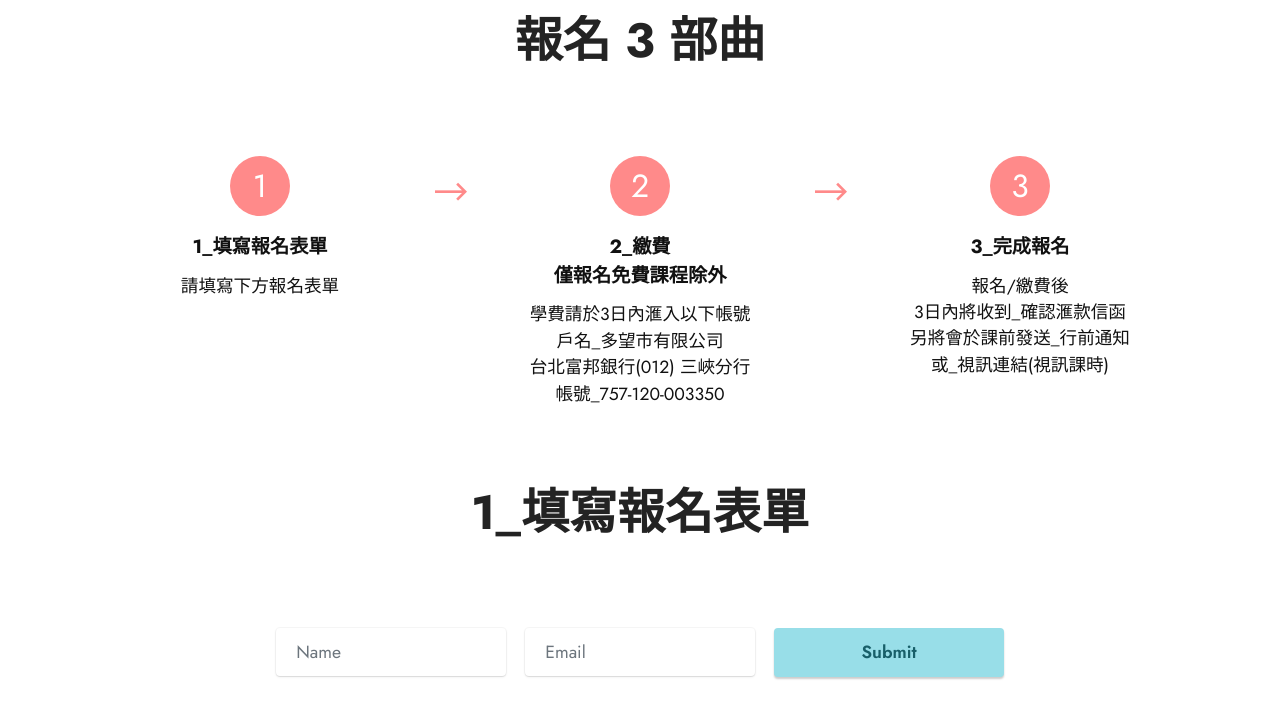
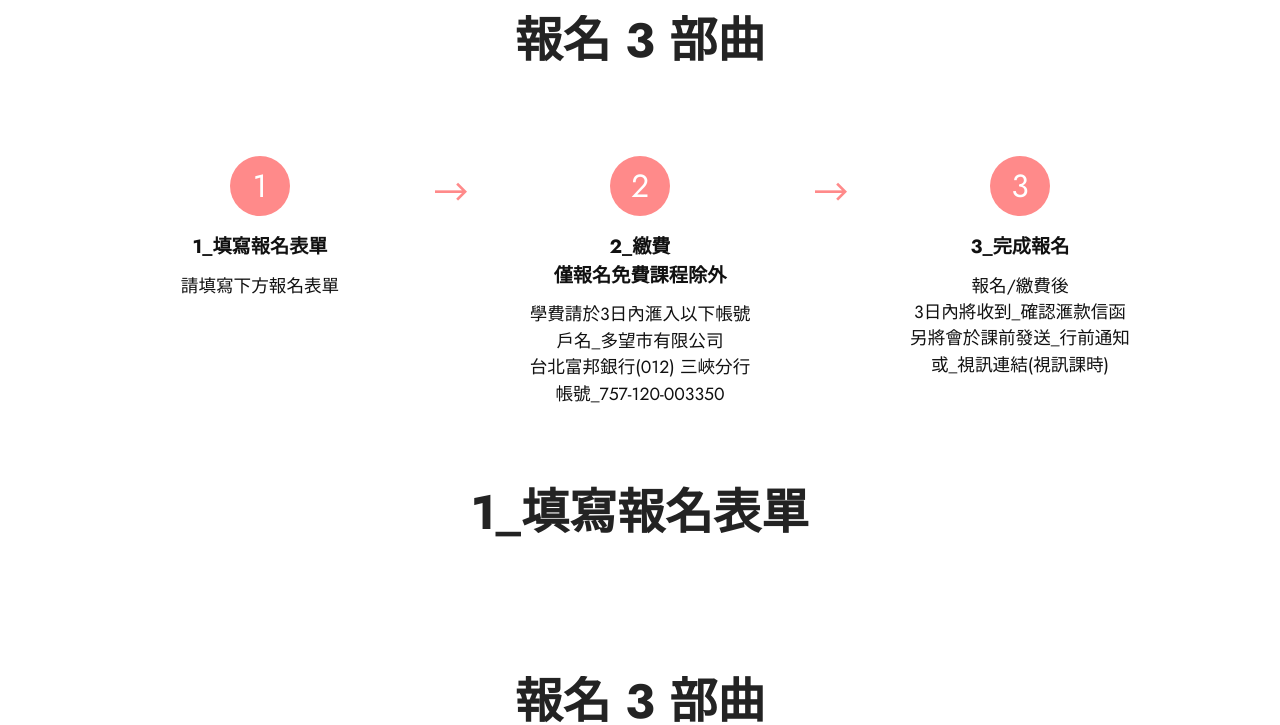
Before and after one commit to dadalai/20210805, a plain HTML site: page page5.html in a window 1280 px wide. Shown: the part 81-806 px from the top of the page. Drawn offline with Linux system fonts and the light colour scheme; files whose address does not match are found by name.

Commit message:
Update page5.html

```diff
--- a/page5.html
+++ b/page5.html
@@ -169,27 +169,7 @@
             <h3 class="mbr-section-title mbr-fonts-style align-center mb-0 display-2">
                 <strong>1_填寫報名表單</strong></h3>
             <h4 class="mbr-section-subtitle mbr-fonts-style align-center mb-0 mt-2 display-5">&nbsp;</h4>
-        </div>
-        <div class="row justify-content-center mt-4">
-            <div class="col-lg-8 mx-auto mbr-form" data-form-type="formoid">
-                <form action="https://mobirise.eu/" method="POST" class="mbr-form form-with-styler mx-auto" data-form-title="Form Name"><input type="hidden" name="email" data-form-email="true" value="tPccpTxOc7sAYgxTlsQtoA5MufNVEn2njq0IrBBIXJ6gJuo/tYYdsTXmxOicZcrnOhxJLZnb+V35+Oi16PX1LdHHhzF73xWt73OqsitQGfcE1y6DzizfyMq+uVBWrqb+">
-                    <div class="row">
-                        <div hidden="hidden" data-form-alert="" class="alert alert-success col-12">Thanks for filling out the form!</div>
-                        <div hidden="hidden" data-form-alert-danger="" class="alert alert-danger col-12">Oops...! some problem!</div>
-                    </div>
-                    <div class="dragArea row">
-                        <div class="col-lg-4 col-md-12 col-sm-12 form-group" data-for="name">
-                            <input type="text" name="name" placeholder="Name" data-form-field="name" class="form-control" value="" id="name-form8-2a">
-                        </div>
-                        <div class="col-lg-4 col-md-12 col-sm-12 form-group" data-for="email">
-                            <input type="email" name="email" placeholder="Email" data-form-field="email" class="form-control" value="" id="email-form8-2a">
-                        </div>
-                        <div class="col-lg-4 col-md-12 col-sm-12 mbr-section-btn align-center">
-                            <button type="submit" class="btn btn-primary display-4">Submit</button>
-                        </div>
-                    </div>
-                </form>
-            </div>
+           <script type="text/javascript" src="https://form.jotform.com/jsform/212141797867466"></script>
         </div>
     </div>
 </section>
```
